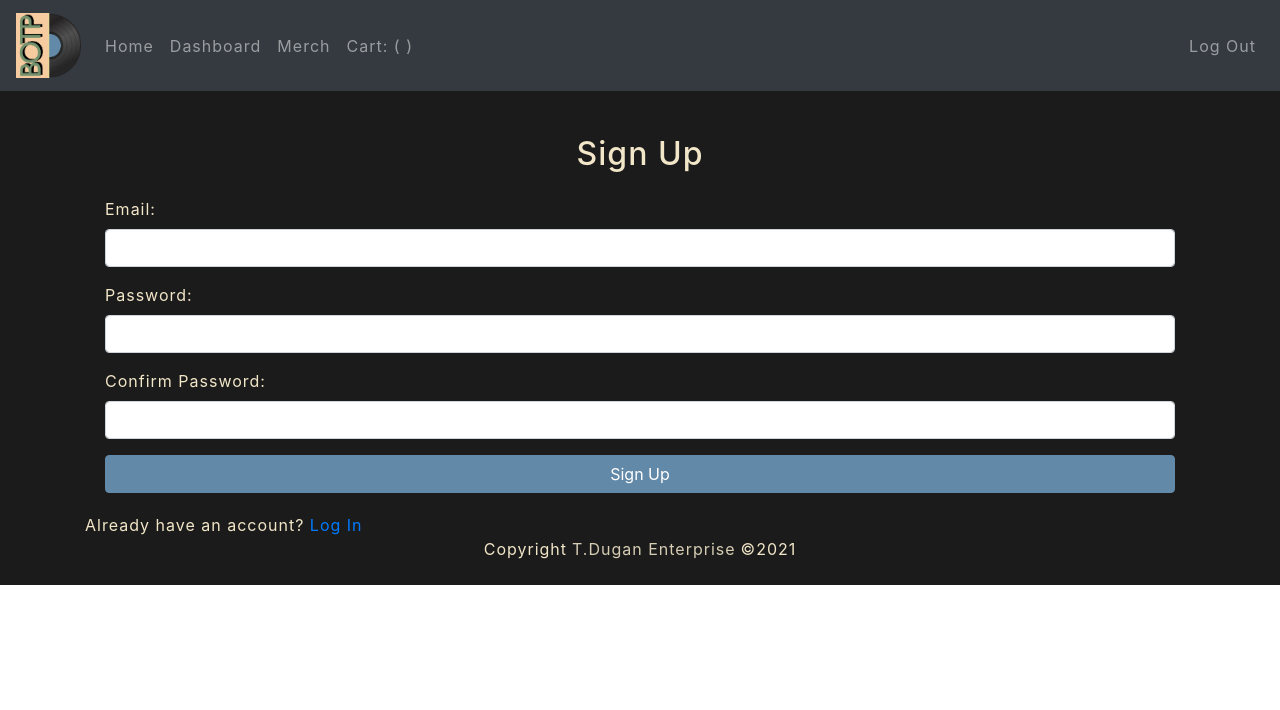
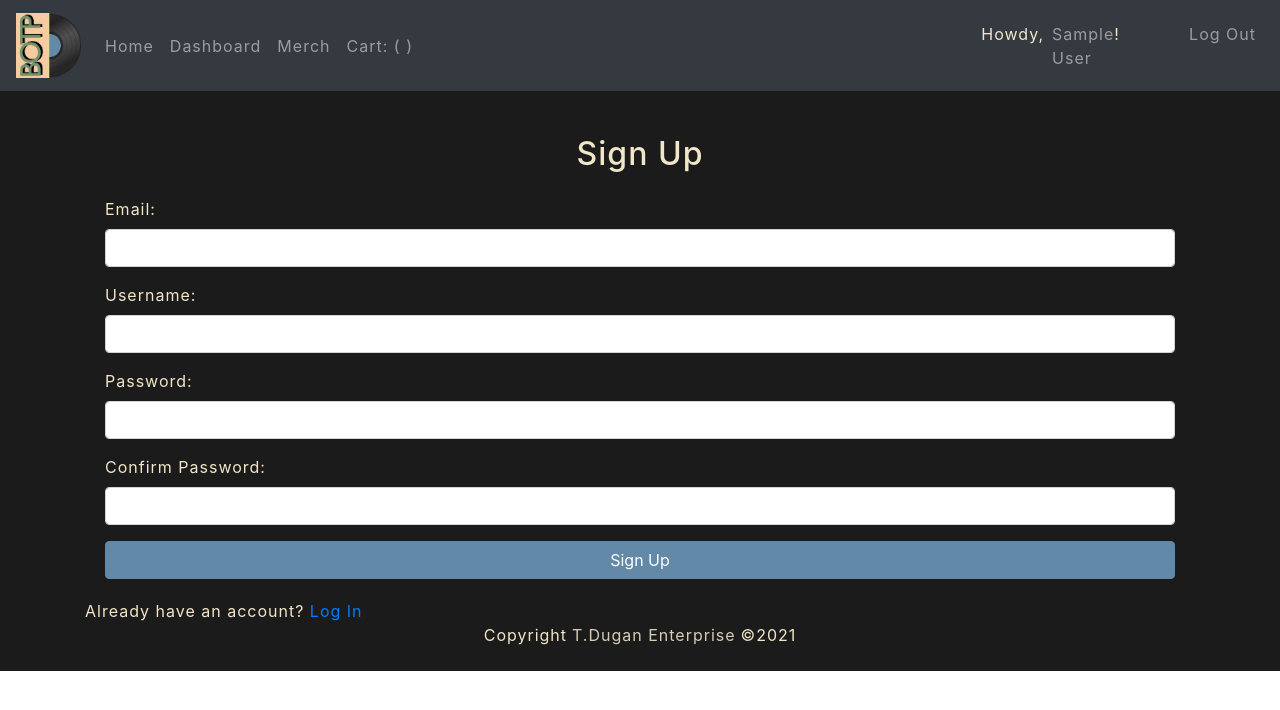
Before and after one commit to ledugani/botp-spa, a React (Create React App) app: page /signup in a window 1280 px wide. Shown: the top 710 px of the page. Built offline with nearby package versions, Linux system fonts and the light colour scheme; no server answers; sample sign-in values are in the browser's storage.

Commit message:
renders username in navbar

```diff
--- a/src/app/auth/Auth.js
+++ b/src/app/auth/Auth.js
@@ -20,8 +20,15 @@ export function AuthProvider({ children }) {
 		return unsubscribe;
 	}, []);
 
-	function signup(email, password) {
-		return auth.createUserWithEmailAndPassword(email, password);
+	function signup(email, password, username) {
+		return auth.createUserWithEmailAndPassword(email, password)
+		.then((result) => {
+			return result.user.updateProfile({
+				displayName: username
+			})
+		}).catch((err) => {
+			console.log(err);
+		});
 	}
 
 	function login(email, password) {
--- a/src/app/auth/signup/index.jsx
+++ b/src/app/auth/signup/index.jsx
@@ -7,12 +7,11 @@ export default function SignUp() {
 	const emailRef = useRef();
 	const passwordRef = useRef();
 	const passwordConfirmRef = useRef();
+	const displayNameRef = useRef();
 	const history = useHistory();
-
 	const [error, setError] = useState('');
 	const [loading, setLoading] = useState('');
-
-	const { signup } = useAuth();
+	const { signup, currentUser } = useAuth();
 
 	async function handleSubmit(e) {
 		e.preventDefault();
@@ -24,7 +23,11 @@ export default function SignUp() {
 		try {
 			setError('');
 			setLoading(true);
-			await signup(emailRef.current.value, passwordRef.current.value);
+			await signup(
+				emailRef.current.value,
+				passwordRef.current.value,
+				displayNameRef.current.value
+			);
 			history.push('/');
 		} catch {
 			setError('Failed to create an account')
@@ -45,6 +48,11 @@ export default function SignUp() {
 						<Form.Group id='email'>
 							<Form.Label>Email: </Form.Label>
 							<Form.Control type='email' ref={emailRef} required />
+						</Form.Group>
+
+						<Form.Group id='displayName'>
+							<Form.Label>Username: </Form.Label>
+							<Form.Control type='text' ref={displayNameRef} required />
 						</Form.Group>
 
 						<Form.Group id='password'>
--- a/src/app/layout/header/index.jsx
+++ b/src/app/layout/header/index.jsx
@@ -26,10 +26,13 @@ export default function Header() {
 				{/* <Nav.Link href='/about'>About</Nav.Link> */}
 				<Nav.Link href='/login'>Login</Nav.Link>
 			</Nav>
-			{/* <Form inline>
-				<FormControl type='text' placeholder='Search' className='mr-sm-2' />
-				<Button variant='outline-info'>Search</Button>
-			</Form> */}
+			<Nav className='justify-content-end'>
+				<Nav.Item>
+					<Nav.Link href='/signup'>
+	 					Sign Up
+					</Nav.Link>
+				</Nav.Item>
+			</Nav>
 		</Navbar>
 	);
 }
--- a/src/app/layout/header/private.jsx
+++ b/src/app/layout/header/private.jsx
@@ -2,14 +2,14 @@ import React, { useState, useContext } from 'react';
 import cartContext from '../../cart/context';
 import { useAuth } from '../../auth/Auth';
 import { useHistory } from 'react-router-dom';
-import  { Navbar, Nav } from 'react-bootstrap';
+import  { Navbar, Nav, Row, Col } from 'react-bootstrap';
 import logo from '../../../pages/img/BOTP-site-icon.png';
 
 import './styles.css';
 
 export default function PrivateHeader() {
 	const [error, setError] = useState('');
-	const { logout } = useAuth();
+	const { logout, currentUser } = useAuth();
 	const { cartItems } = useContext(cartContext);
 	const history = useHistory();
 
@@ -58,7 +58,25 @@ export default function PrivateHeader() {
 				</Nav.Link>
 			</Nav>
 
-			<Nav className="justify-content-end">
+			<Nav className='justify-content-end'>
+				<Nav.Item className='greeting pr-3'>
+					<Row noGutters className='pt-2'>
+						<Col>
+							<p className='mb-0'>Howdy, </p>
+						</Col>
+
+						<Col>
+							<Nav.Link href='/profile' className='pt-0 pr-0'>
+								{ currentUser.displayName }
+							</Nav.Link>
+						</Col>
+
+						<Col>
+							<p>!</p>
+						</Col>
+					</Row>
+				</Nav.Item>
+
 				<Nav.Item>
 					<Nav.Link onClick={handleLogout}>
 	 				Log Out
```
Also changed, not shown: 1 other file (tests, documents, lock files or other folders).
